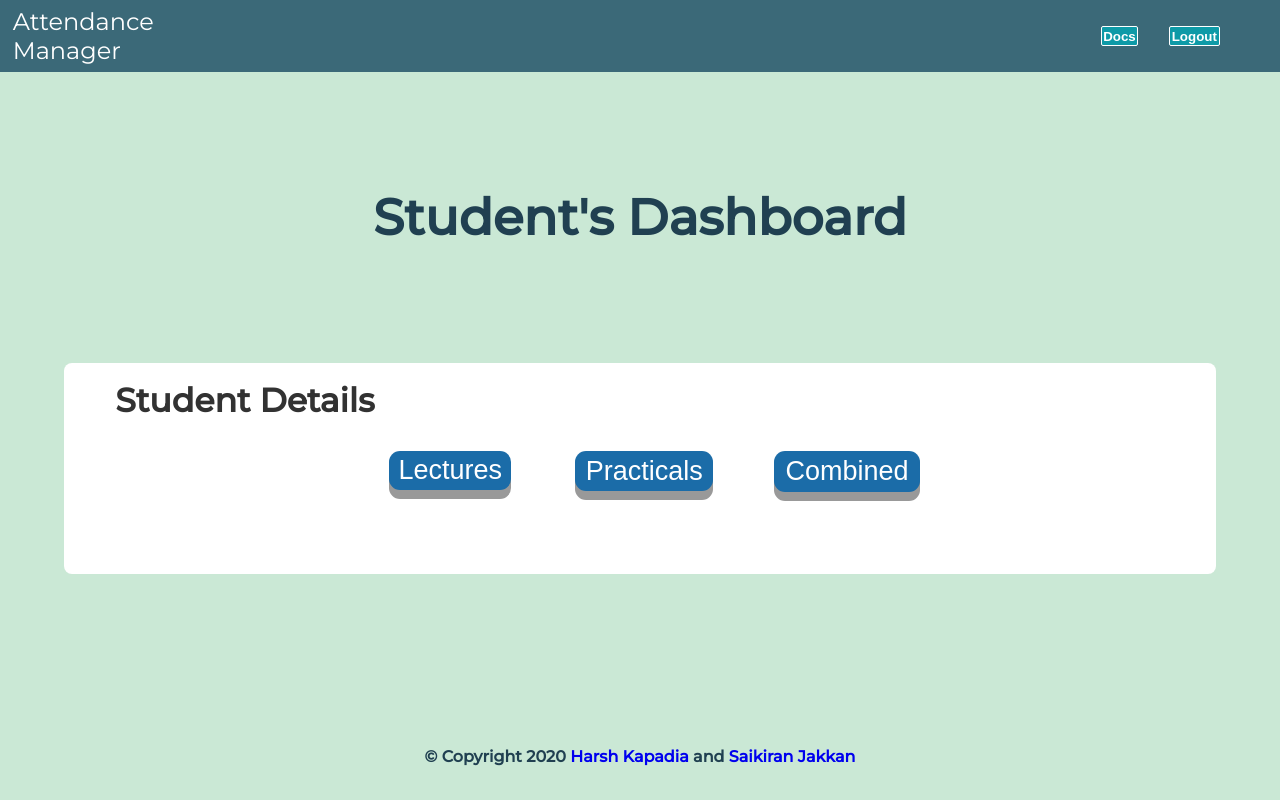
After one commit to HarshKapadia2/attendance_management, a Flask app: template student/templates/student-dashboard-page.html in a window 1280 px wide. The commit adds this page. Run offline with Flask 2, Linux system fonts and the light colour scheme; the template is opened without the code that fills it, so the values that code supplies are empty.

Commit message:
:sparkles: feat: Create `student-dashboard-page.html` and modify `student-signup-page.html`

```diff
--- /dev/null
+++ b/student/static/css/dashboard-page.css
@@ -0,0 +1,141 @@
+* {
+    margin: 0%;
+    padding: 0%;
+    box-sizing: border-box;
+}
+
+a {
+    text-decoration: none;
+}
+
+body {
+    font-family: 'Montserrat', sans-serif;
+    display: flex;
+    flex-direction: column;
+    background-color: #cae8d5;
+}
+
+
+/* Navigation Bar */
+
+.navbar {
+    height: 9vh;
+    background-color: #3b6978;
+    display: flex;
+    flex-direction: row;
+    align-items: center;
+    justify-content: space-between;
+}
+
+.navbar-title {
+    color: white;
+    padding-left: 5%;
+    font-weight: initial;
+}
+
+.navbar-elements {
+    display: flex;
+    flex-direction: row;
+    width: 9%;
+    justify-content: space-between;
+    margin-right: 5%;
+}
+
+.navbar-buttons {
+    padding: 4%;
+    background-color:#0e9aa7;
+    font-weight: bold;
+    border-radius: 2px;
+    border: 1px solid white;
+    color: white;
+    text-align: center;
+}
+
+
+/* Main Section */
+
+.main-section {
+    height: 81vh;
+}
+
+
+/* Dashboard Heading */
+
+.dashboard-heading {
+    display: flex;
+    flex-direction: column;
+    align-items: center;
+    text-align: center;
+}
+
+h1 {
+    font-size: 50px;
+    font-weight: bold;
+    padding: 9% 3%;
+    color: #204051;
+}
+
+.card {
+    background-color: white;
+    width: 90%;
+    margin: auto;
+    padding-left: 4%;
+    padding-right: 4%;
+    padding-bottom: 2%;
+    border-radius: 8px;
+}
+
+.attendance-options {
+    display: flex;
+    flex-direction: row;
+    flex-wrap: wrap;
+    justify-content: space-evenly;
+    padding-left: 18%;
+    padding-right: 18%;
+    padding-bottom: 5%;
+}
+
+.student-details {
+    font-size: 33px;
+    font-weight: bold;
+    padding-top: 1.6%;
+    padding-bottom: 2.6%;
+    color: #323232;
+}
+
+.button {
+    display: flex;
+    flex-direction: row;
+    align-items: center;
+    padding: 4% 9%;
+    margin: 3%;
+    font-size: 27px;
+    cursor: pointer;
+    text-align: center;
+    text-decoration: none;
+    outline: none;
+    color: #fff;
+    background-color:#1b6ca8;
+    border: none;
+    border-radius: 11px;
+    box-shadow: 0 9px #999;
+  }
+
+.button:hover {
+    background-color:#0e9aa7
+}
+
+.button:active {
+    background-color: #1b6ca8;
+    box-shadow: 0 5px #666;
+    transform: translateY(4px);
+}
+
+
+/* Media Queries */
+
+@media screen and (max-width:650px) {
+    .button {
+        margin-top: 16%;
+    }
+}
--- /dev/null
+++ b/student/templates/student-dashboard-page.html
@@ -0,0 +1,61 @@
+{% extends 'base.html' %}
+
+{% block head %}
+	<title>Student Dashboard</title>
+
+	<link rel="stylesheet" type="text/css" href="{{ url_for('student.static', filename='css/dashboard-page.css') }}">
+
+	<!-- Footer CSS -->
+	<link rel="stylesheet" type="text/css" href="{{ url_for('student.static', filename='css/footer.css') }}">
+{% endblock %}
+
+{% block body %}
+<body>
+    <div class="navbar">
+        <div>
+            <h2 class="navbar-title">Attendance Manager</h1>
+        </div>
+
+        <div class="navbar-elements">
+            <form action="" method="GET">
+                <button class="navbar-buttons">
+                    Docs
+                </button>
+            </form>
+            <form action="" method="GET">
+                <button class="navbar-buttons">
+                    Logout
+                </button>
+            </form>
+        </div>
+    </div>
+
+    <div class="main-section">
+        <div class="dashboard-heading">
+            <h1>Student's Dashboard</h1>
+        </div>
+
+        <div class="card">
+            <h2 class="student-details">Student Details</h2>
+            <div class="attendance-options">
+                <div>
+                    <form action="" method="GET">
+                        <button type="submit" class="button">Lectures</button>
+                    </form>
+                </div>
+
+                <div>
+                    <form action="" method="GET">
+                        <button type="submit" class="button">Practicals</button>
+                    </form>
+                </div>
+
+                <div>
+                    <form action="" method="GET">
+                        <button type="submit" class="button">Combined</button>
+                    </form>
+                </div>
+            </div>
+        </div>
+    </div>
+{% endblock %}
```
Also changed, not shown: student/templates/student-signup-page.html (+16 -7 lines).
